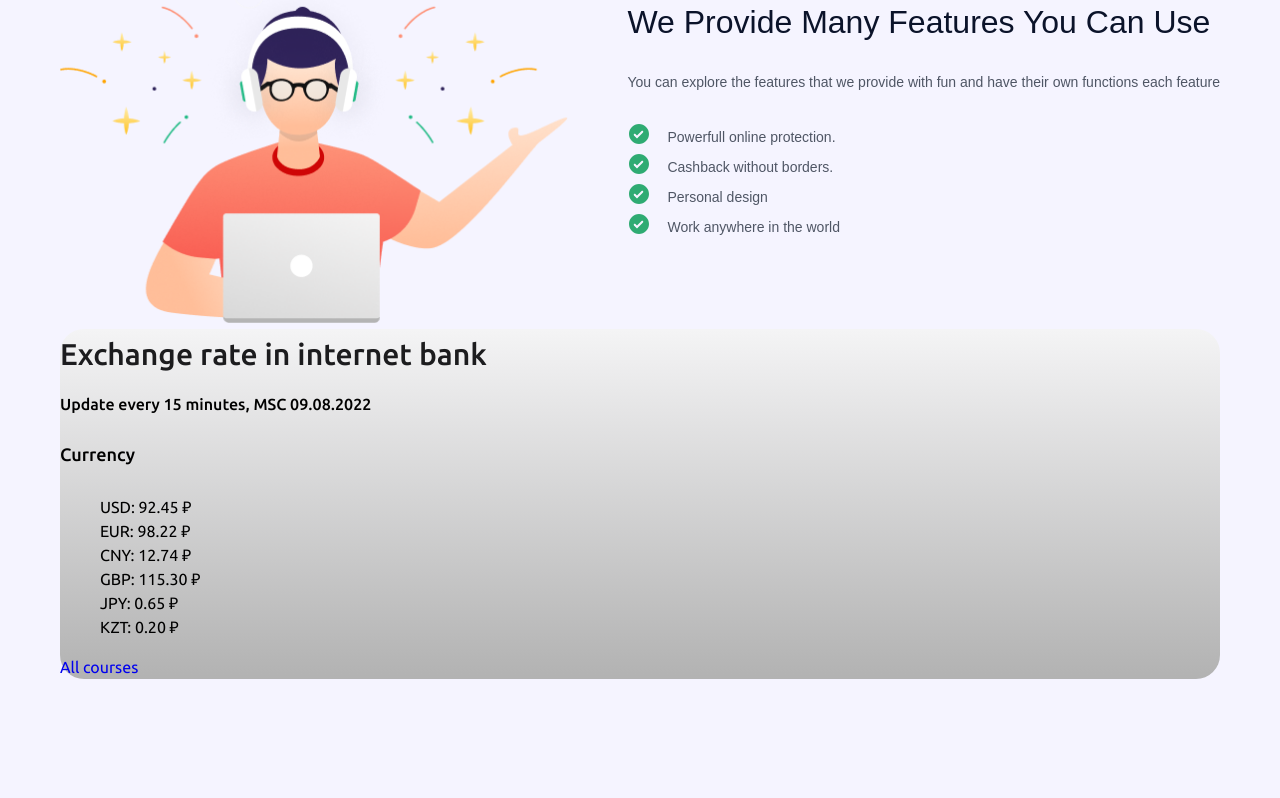
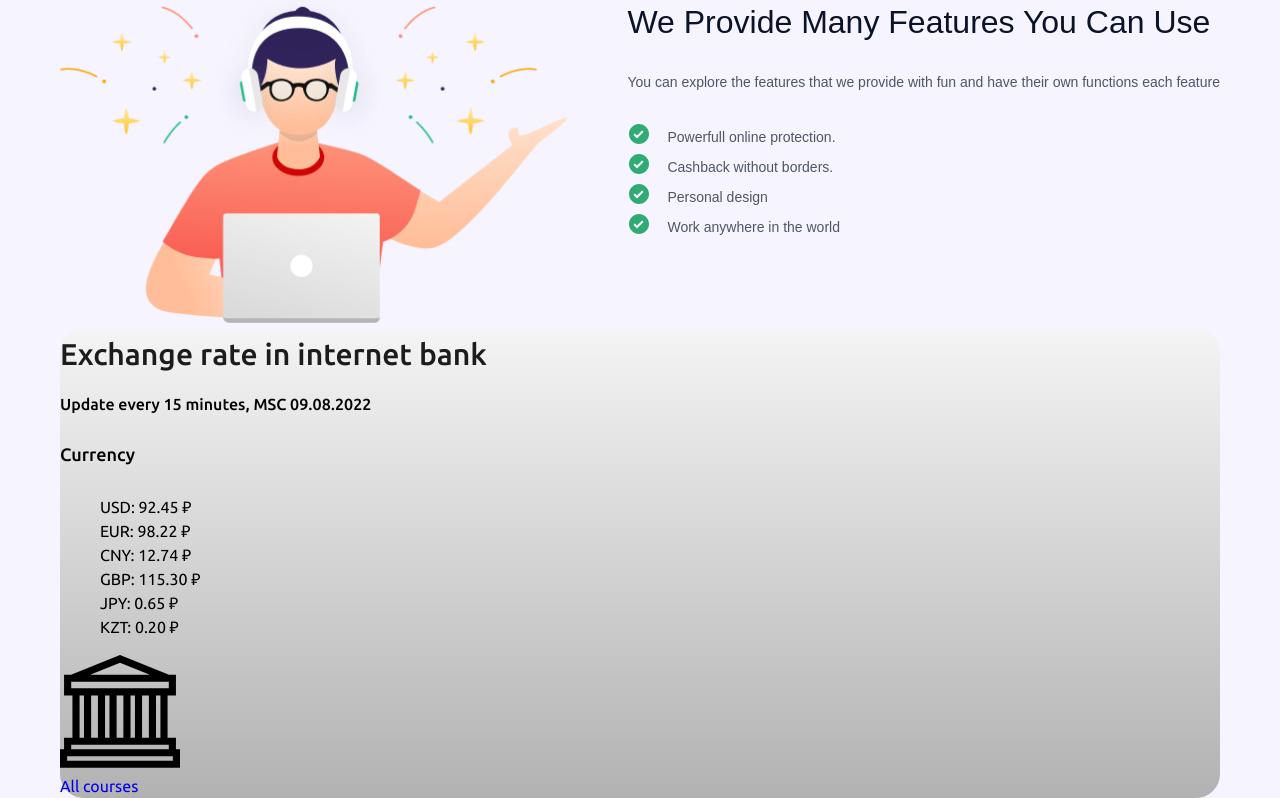
Before and after one commit to Schneegestober1/neo-bank, a React (Vite) app: page / in a window 1280 px wide. Shown: the part 709-1507 px from the top of the page. Before the commit the page ends 1388 px from the top, so only its background shows below. Built offline with nearby package versions, Linux system fonts and the light colour scheme.

Commit message:
BankIcon  was added

```diff
--- /dev/null
+++ b/src/assets/icons/BankIcon.tsx
@@ -0,0 +1,22 @@
+import { forwardRef, type Ref, type SVGProps } from 'react'
+
+const BankIcon = forwardRef<SVGSVGElement, SVGProps<SVGSVGElement>>(
+  (props, ref: Ref<SVGSVGElement>) => (
+    <svg
+      width="120"
+      height="113"
+      viewBox="0 0 120 113"
+      fill="none"
+      xmlns="http://www.w3.org/2000/svg"
+      {...props}
+      ref={ref}
+    >
+      <path
+        d="M115.936 94.1348V82.6425H107.561V40.4421H115.936V19.631H108.969L60 0L11.0311 19.631H4.0643V40.4421H12.4385V82.6423H4.0643V94.1346H0V112.758H120V94.1346H115.936V94.1348ZM60 7.68258L89.8055 19.6313H30.1945L60 7.68258ZM11.1952 33.3115V26.7621H108.805V33.3115H107.561H88.8799H82.0809H63.3994H56.6004H37.9188H31.1198H12.4385H11.1952ZM100.431 40.4421V82.6423H96.0108V40.4421H100.431ZM88.8799 40.4421V82.6423H82.0809V40.4421H88.8799ZM74.9503 40.4421V82.6423H70.5305V40.4421H74.9503ZM63.3996 40.4421V82.6423H56.6006V40.4421H63.3996ZM49.4698 40.4421V82.6423H45.0499V40.4421H49.4698ZM37.9188 40.4421V82.6423H31.1198V40.4421H37.9188ZM23.9892 40.4421V82.6423H19.5694V40.4421H23.9892ZM11.1952 89.7734H12.4385H31.1201H37.9191H56.6006H63.3996H82.0812H88.8801H107.562H108.805V94.1348H11.1952V89.7734ZM112.869 105.627H7.13086V101.265H112.869V105.627Z"
+        fill="black"
+      />
+    </svg>
+  )
+)
+
+export default BankIcon
--- a/src/components/CurrencyRate/CurrencyRate.tsx
+++ b/src/components/CurrencyRate/CurrencyRate.tsx
@@ -1,3 +1,4 @@
+import BankIcon from '../../assets/icons/BankIcon'
 import styles from './currency-rate.module.scss'
 
 const CurrencyRate = () => {
@@ -44,6 +45,7 @@ const CurrencyRate = () => {
             </ul>
           </div>
         </article>
+        <BankIcon />
 
         <div className={styles.footer}>
           <a href="#" className={styles.link}>
```
